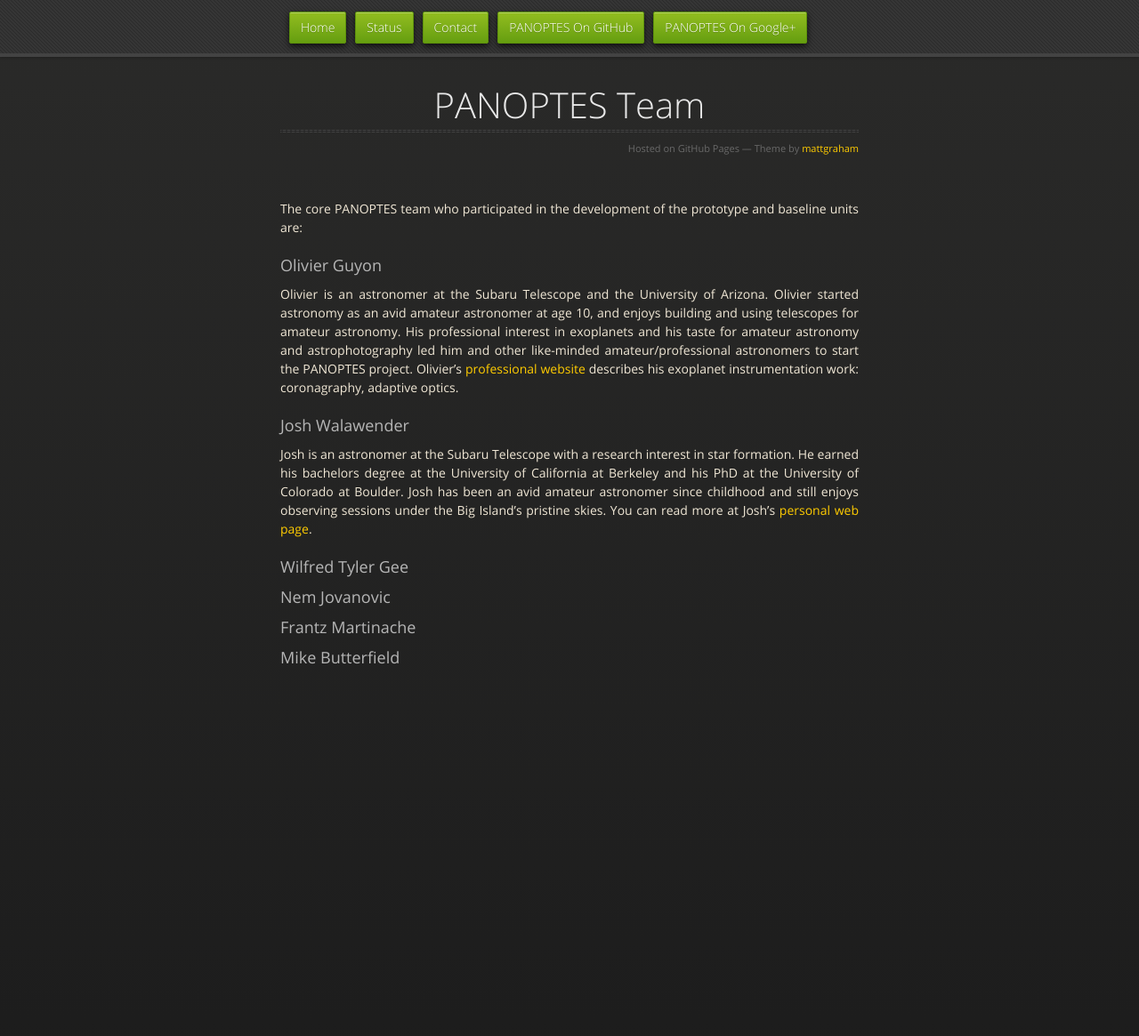
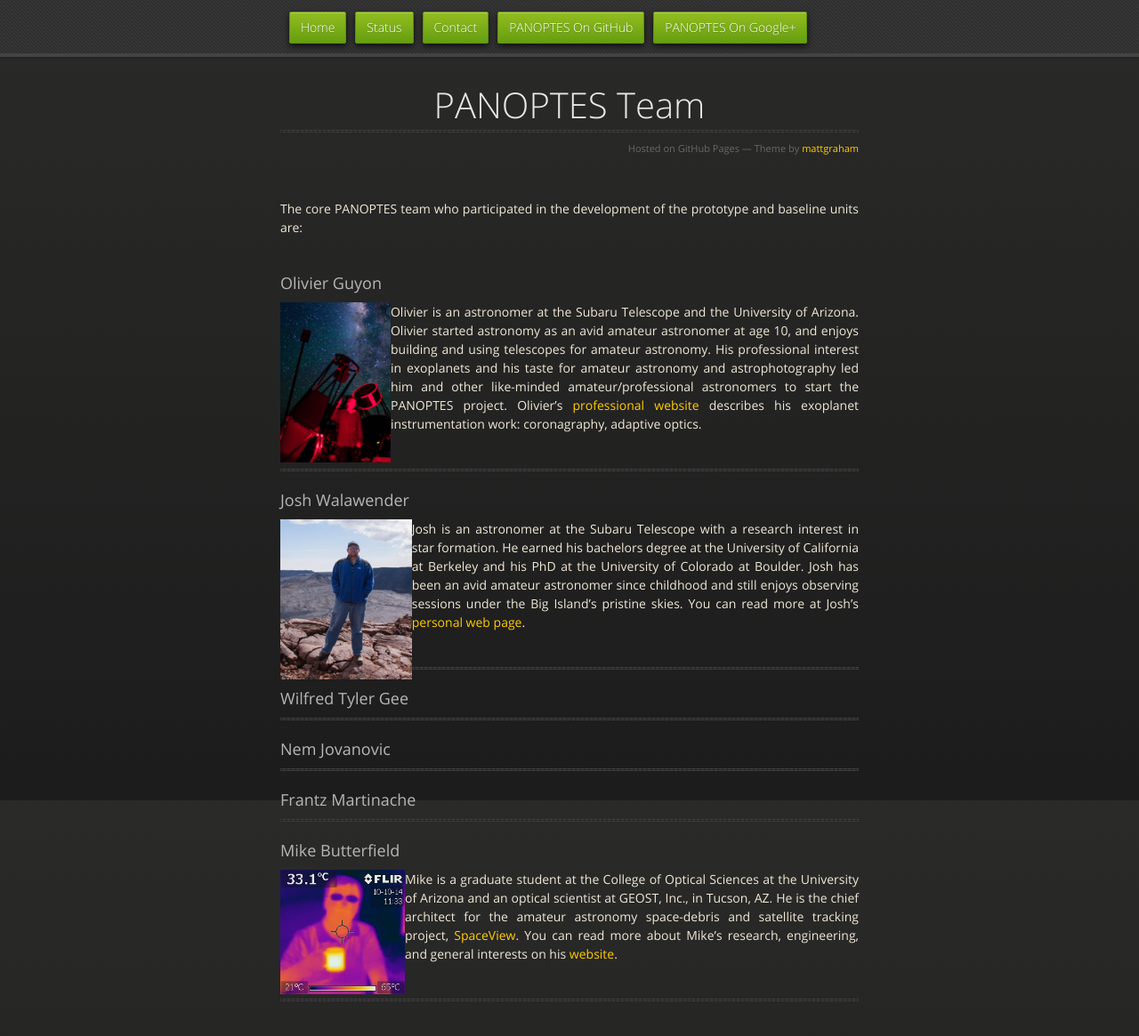
Before and after one commit to panoptes/panoptes.github.io, a Jekyll site: the page built from team.md, in a window 1280 px wide and 1236 px high. Shown: the top 1165 px of the window at 89% size. Built offline with Jekyll 4.4.1, drawn with Linux system fonts in a browser that asks for light colours; nearby versions of some CDN libraries.

Commit message:
Added images and content.

```diff
--- a/stylesheets/styles.css
+++ b/stylesheets/styles.css
@@ -529,7 +529,7 @@
 }
 
 body {
-  padding: 0px 0 20px 0px;
+  padding: 0px 0px 20px 0px;
   margin: 0px;
   font: 14px/1.5 "OpenSansRegular", "Helvetica Neue", Helvetica, Arial, sans-serif;
   color: #f0e7d5;
@@ -552,6 +552,7 @@
 }
 
 p, ul, ol, table, pre, dl {
+  padding: 0px 0px 20px 0px;
   margin: 0 0 20px;
   text-align: justify;
 }
--- a/team.md
+++ b/team.md
@@ -7,16 +7,30 @@
 
 ### Olivier Guyon
 
-Olivier is an astronomer at the Subaru Telescope and the University of Arizona. Olivier started astronomy as an avid amateur astronomer at age 10, and enjoys building and using telescopes for amateur astronomy. His professional interest in exoplanets and his taste for amateur astronomy and astrophotography led him and other like-minded amateur/professional astronomers to start the PANOPTES project. Olivier’s [professional website](www.naoj.org/staff/guyon) describes his exoplanet instrumentation work: coronagraphy, adaptive optics.
+<img style="float: left" height="180px" src="images/OlivierGuyon.png">Olivier is an astronomer at the Subaru Telescope and the University of Arizona. Olivier started astronomy as an avid amateur astronomer at age 10, and enjoys building and using telescopes for amateur astronomy. His professional interest in exoplanets and his taste for amateur astronomy and astrophotography led him and other like-minded amateur/professional astronomers to start the PANOPTES project. Olivier’s [professional website](www.naoj.org/staff/guyon) describes his exoplanet instrumentation work: coronagraphy, adaptive optics.
+
+<hr>
 
 ### Josh Walawender
 
-Josh is an astronomer at the Subaru Telescope with a research interest in star formation.  He earned his bachelors degree at the University of California at Berkeley and his PhD at the University of Colorado at Boulder. Josh has been an avid amateur astronomer since childhood and still enjoys observing sessions under the Big Island’s pristine skies.  You can read more at Josh's [personal web page](http://www.TwilightLandscapes.com).
+<img style="float: left" height="180px" src="images/JoshWalawender.jpg">Josh is an astronomer at the Subaru Telescope with a research interest in star formation.  He earned his bachelors degree at the University of California at Berkeley and his PhD at the University of Colorado at Boulder. Josh has been an avid amateur astronomer since childhood and still enjoys observing sessions under the Big Island’s pristine skies.  You can read more at Josh's [personal web page](http://www.TwilightLandscapes.com).
+
+<hr>
 
 ### Wilfred Tyler Gee
 
+<hr>
+
 ### Nem Jovanovic
+
+<hr>
 
 ### Frantz Martinache
 
+<hr>
+
 ### Mike Butterfield
+
+<img style="float: left" height="140px" src="images/MikeButterfield.jpg">Mike is a graduate student at the College of Optical Sciences at the University of Arizona and an optical scientist at GEOST, Inc., in Tucson, AZ. He is the chief architect for the amateur astronomy space-debris and satellite tracking project, [SpaceView](http://spaceviewnetwork.com). You can read more about Mike’s research, engineering, and general interests on his [website](http://mikebutterfield.com).
+
+<hr>
```
Also changed, not shown: hardware.md (+1 -1 lines), index.md (+2 -0 lines), software.md (+1 -1 lines), images/JoshWalawender.jpg (added), images/MikeButterfield.jpg (added), images/OlivierGuyon.png (added), images/PanoptesPrototype_v2.png (added), images/PanoptesPrototype_v2_cropped.png (added), images/PanoptesPrototype_v3.png (added).
